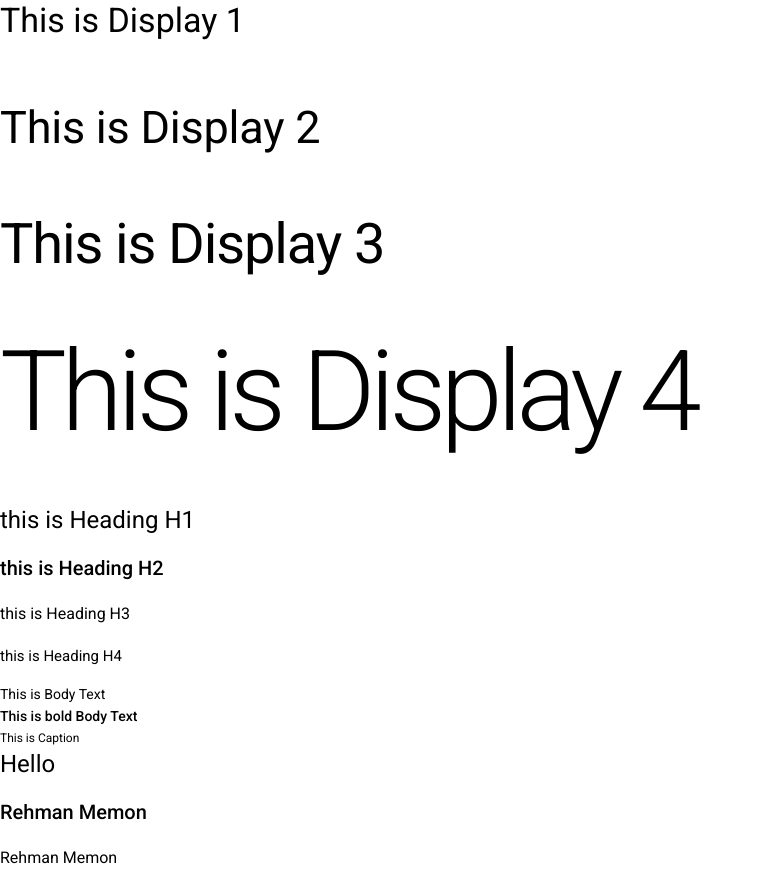
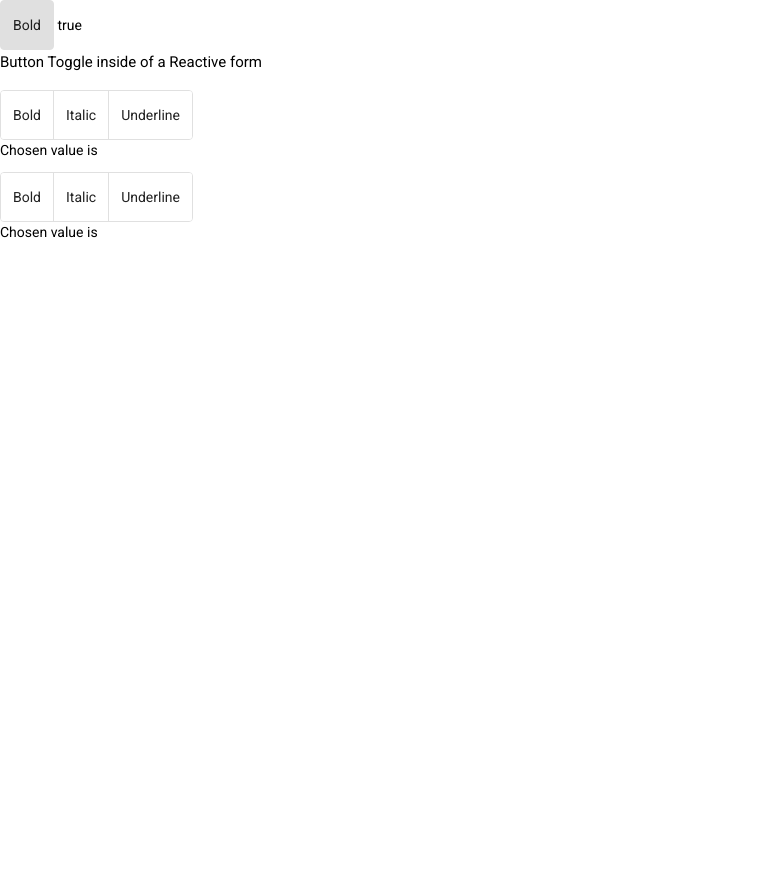
Before and after one commit to rehmanmemon12/angular-material-ui-, an Angular app: page / in a window 1280 px wide. Shown: the whole page, without its empty margins (0-763 px from the left). After the commit the page ends 800 px from the top, so only its background shows below. Built offline with nearby package versions, Linux system fonts and the light colour scheme.

Commit message:
TypoGray Material Button

```diff
--- a/src/app/app.component.html
+++ b/src/app/app.component.html
@@ -1,19 +1,23 @@
-<div class="mat-display-1">This is Display 1</div>
-<div class="mat-display-2">This is Display 2</div>
-<div class="mat-display-3">This is Display 3</div>
-<div class="mat-display-4">This is Display 4</div>
+<div>
+  <mat-button-toggle #matbtntoggle checked disableRippledssss>Bold</mat-button-toggle>
+  {{matbtntoggle.checked}}
 
-<div class="mat-headline"> this is Heading H1</div>
-<div class="mat-title"> this is Heading H2</div>
-<div class="mat-subheading-2"> this is Heading H3</div>
-<div class="mat-subheading-1"> this is Heading H4</div>
 
-<div class="mat-body-1">This is Body Text</div>
-<div class="mat-body-2">This is bold Body Text</div>
-<div class="mat-caption">This is Caption</div>
+  <h4>Button Toggle inside of a Reactive form</h4>
+<!--  Mat Button Toggle-->
+  <mat-button-toggle-group #formControl="matButtonToggleGroup" aria-label="Font Style">
+    <mat-button-toggle value="bold">Bold</mat-button-toggle>
+    <mat-button-toggle value="italic">Italic</mat-button-toggle>
+    <mat-button-toggle value="underline">Underline</mat-button-toggle>
+  </mat-button-toggle-group>
+  <p>Chosen value is {{formControl.value}}</p>
 
-<div class="mat-typography">
-  <h1>Hello</h1>
-  <h2>Rehman Memon</h2>
-  <h3>Rehman Memon</h3>
+
+  <mat-button-toggle-group #formControl2="matButtonToggleGroup" aria-label="Font Style" multiple>
+    <mat-button-toggle value="s">Bold</mat-button-toggle>
+    <mat-button-toggle value="i">Italic</mat-button-toggle>
+    <mat-button-toggle value="u">Underline</mat-button-toggle>
+  </mat-button-toggle-group>
+  <p>Chosen value is {{formControl2.value}}</p>
+
 </div>
--- a/src/app/material/material.module.ts
+++ b/src/app/material/material.module.ts
@@ -1,10 +1,12 @@
 import { NgModule } from '@angular/core';
 
 import {MatButtonModule} from '@angular/material/button';
+import {MatButtonToggleModule} from "@angular/material/button-toggle";
 
 const MaterialComponent = [
-  MatButtonModule
-];``
+  MatButtonModule,
+  MatButtonToggleModule
+];
 
 @NgModule({
   imports: [MaterialComponent],
```
